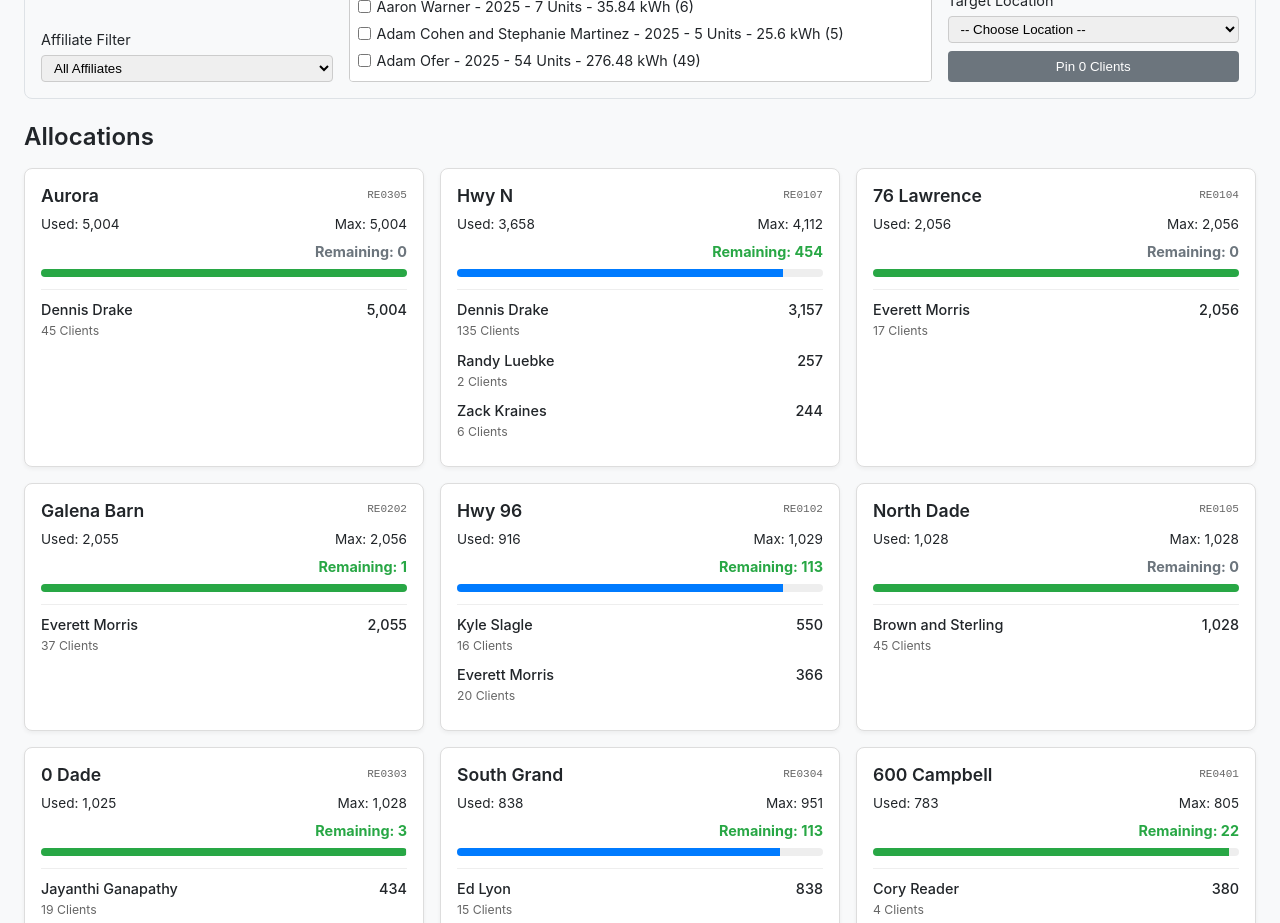
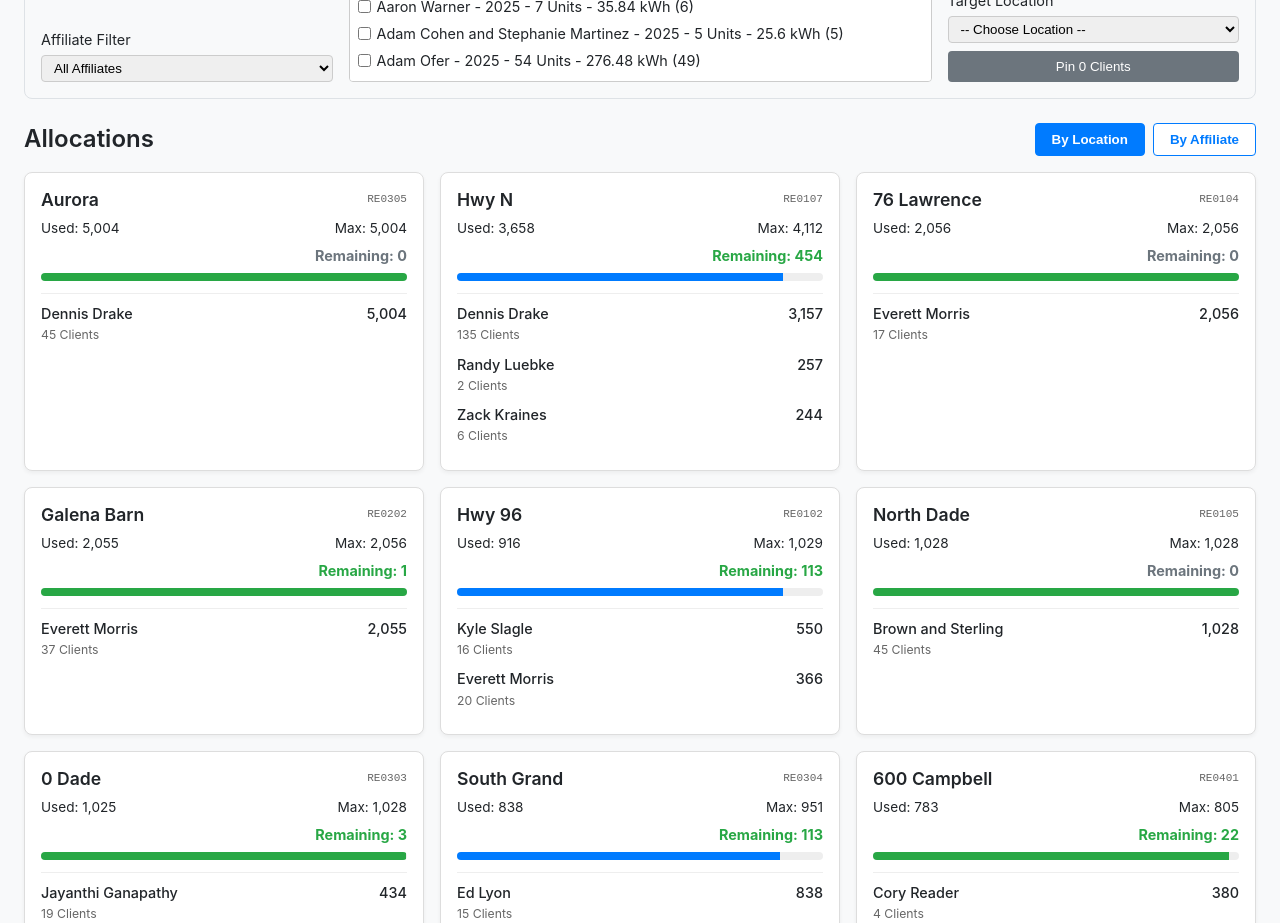
Before and after one commit to pisyndicate/battery-optimizer, a Next.js app: page / in a window 1280 px wide. Shown: the part 820-1743 px from the top of the page. Built offline with nearby package versions, Linux system fonts and the light colour scheme.

Commit message:
Add Affiliate View toggle

```diff
--- a/src/app/page.js
+++ b/src/app/page.js
@@ -6,11 +6,13 @@ import LocationCard from '@/components/LocationCard';
 import ValidationStats from '@/components/ValidationStats';
 import LocationSidebar from '@/components/LocationSidebar';
 import PinnedAllocationsList from '@/components/PinnedAllocationsList';
+import AffiliateAllocations from '@/components/AffiliateAllocations';
 
 import DataManagement from '@/components/DataManagement';
 
 export default function Home() {
     const [selectedLocation, setSelectedLocation] = useState(null);
+    const [viewMode, setViewMode] = useState('locations'); // 'locations' | 'affiliates'
     const [useAdjustedCounts, setUseAdjustedCounts] = useState(false);
     const [exclusiveAffiliates, setExclusiveAffiliates] = useState([]); // Array of strings e.g. ["Brown and Sterling"]
     const [pinnedAllocations, setPinnedAllocations] = useState([]); // Array of { clientName, locationId }
@@ -500,7 +502,41 @@ export default function Home() {
             </div>
 
             <section>
-                <h2 style={{ fontSize: '1.5rem', marginBottom: '16px' }}>Allocations</h2>
+                <div style={{ display: 'flex', justifyContent: 'space-between', alignItems: 'center', marginBottom: '16px' }}>
+                    <h2 style={{ fontSize: '1.5rem', margin: 0 }}>Allocations</h2>
+                    <div style={{ display: 'flex', gap: '8px' }}>
+                        <button
+                            onClick={() => setViewMode('locations')}
+                            style={{
+                                padding: '8px 16px',
+                                borderRadius: '4px',
+                                border: '1px solid #007bff',
+                                backgroundColor: viewMode === 'locations' ? '#007bff' : 'white',
+                                color: viewMode === 'locations' ? 'white' : '#007bff',
+                                cursor: 'pointer',
+                                fontWeight: 'bold'
+                            }}
+                        >
+                            By Location
+                        </button>
+                        <button
+                            onClick={() => setViewMode('affiliates')}
+                            style={{
+                                padding: '8px 16px',
+                                borderRadius: '4px',
+                                border: '1px solid #007bff',
+                                backgroundColor: viewMode === 'affiliates' ? '#007bff' : 'white',
+                                color: viewMode === 'affiliates' ? 'white' : '#007bff',
+                                cursor: 'pointer',
+                                fontWeight: 'bold'
+                            }}
+                        >
+                            By Affiliate
+                        </button>
+                    </div>
+                </div>
+
+                {viewMode === 'locations' ? (
                     <div style={{ display: 'grid', gridTemplateColumns: 'repeat(auto-fill, minmax(300px, 1fr))', gap: '16px' }}>
                         {allocatedLocations.map(loc => (
                             <LocationCard
@@ -536,6 +572,9 @@ export default function Home() {
                             />
                         ))}
                     </div>
+                ) : (
+                    <AffiliateAllocations locations={allocatedLocations} />
+                )}
             </section>
 
             {selectedLocation && (
--- /dev/null
+++ b/src/components/AffiliateAllocations.js
@@ -0,0 +1,70 @@
+import React from 'react';
+
+const AffiliateAllocations = ({ locations }) => {
+    // 1. Aggregate Data
+    const affiliateData = locations.reduce((acc, loc) => {
+        loc.allocations.forEach(alloc => {
+            if (!acc[alloc.affiliate]) {
+                acc[alloc.affiliate] = {
+                    name: alloc.affiliate,
+                    totalBatteries: 0,
+                    totalClients: 0,
+                    locations: {} // { locationId: { name, batteries, count } }
+                };
+            }
+
+            const aff = acc[alloc.affiliate];
+            aff.totalBatteries += alloc.amount;
+            aff.totalClients += 1;
+
+            if (!aff.locations[loc.id]) {
+                aff.locations[loc.id] = { name: loc.name, batteries: 0, count: 0 };
+            }
+            aff.locations[loc.id].batteries += alloc.amount;
+            aff.locations[loc.id].count += 1;
+        });
+        return acc;
+    }, {});
+
+    const sortedAffiliates = Object.values(affiliateData).sort((a, b) => b.totalBatteries - a.totalBatteries);
+
+    return (
+        <div style={{ display: 'grid', gridTemplateColumns: 'repeat(auto-fill, minmax(350px, 1fr))', gap: '16px' }}>
+            {sortedAffiliates.map(aff => (
+                <div key={aff.name} style={{ border: '1px solid #dee2e6', borderRadius: '8px', padding: '16px', backgroundColor: '#fff', boxShadow: '0 2px 4px rgba(0,0,0,0.05)' }}>
+                    <div style={{ display: 'flex', justifyContent: 'space-between', alignItems: 'center', marginBottom: '12px' }}>
+                        <h3 style={{ margin: 0, fontSize: '1.2rem', color: '#0056b3' }}>{aff.name}</h3>
+                        <span style={{ fontSize: '0.9em', fontWeight: 'bold', color: '#495057' }}>{aff.totalBatteries.toLocaleString()}</span>
+                    </div>
+
+                    <div style={{ fontSize: '0.9em', color: '#666', marginBottom: '12px' }}>
+                        {aff.totalClients} Clients across {Object.keys(aff.locations).length} Locations
+                    </div>
+
+                    <div style={{ maxHeight: '300px', overflowY: 'auto', borderTop: '1px solid #eee', paddingTop: '8px' }}>
+                        <table style={{ width: '100%', fontSize: '0.9em', borderCollapse: 'collapse' }}>
+                            <thead>
+                                <tr style={{ textAlign: 'left', borderBottom: '1px solid #eee' }}>
+                                    <th style={{ padding: '4px', fontWeight: '600' }}>Location</th>
+                                    <th style={{ padding: '4px', fontWeight: '600', textAlign: 'right' }}>Units</th>
+                                    <th style={{ padding: '4px', fontWeight: '600', textAlign: 'right' }}>Clients</th>
+                                </tr>
+                            </thead>
+                            <tbody>
+                                {Object.values(aff.locations).sort((a, b) => b.batteries - a.batteries).map(loc => (
+                                    <tr key={loc.name} style={{ borderBottom: '1px solid #f8f9fa' }}>
+                                        <td style={{ padding: '4px 4px 4px 0', color: '#333' }}>{loc.name}</td>
+                                        <td style={{ padding: '4px', textAlign: 'right', fontFamily: 'monospace' }}>{loc.batteries.toLocaleString()}</td>
+                                        <td style={{ padding: '4px', textAlign: 'right', color: '#666' }}>{loc.count}</td>
+                                    </tr>
+                                ))}
+                            </tbody>
+                        </table>
+                    </div>
+                </div>
+            ))}
+        </div>
+    );
+};
+
+export default AffiliateAllocations;
```
Lines whose indentation alone changed are shown as unchanged.
